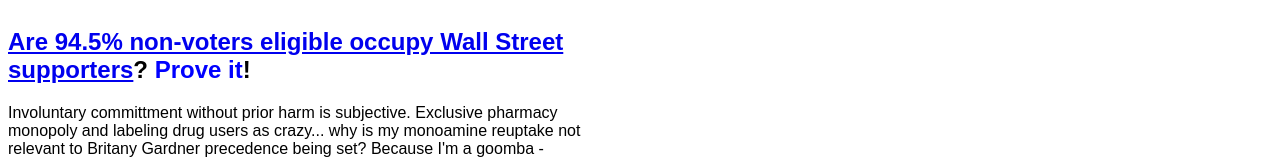
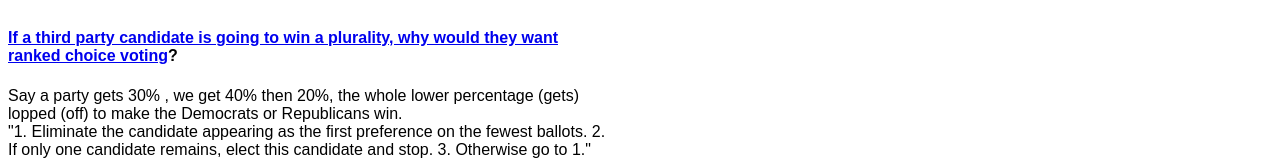
Before and after one commit to NickCarducci/TruncatedWholesaleTax, a React (Create React App) app: page / in a window 1280 px wide. Shown: the top 160 px of the page. Built offline with nearby package versions, Linux system fonts and the light colour scheme; no server answers; the database is empty; a web font is replaced by a local one.

Commit message:
Update App.js

```diff
--- a/src/App.js
+++ b/src/App.js
@@ -114,6 +114,20 @@ export default class App extends React.Component {
           position: "relative"
         }}
       >
+        <h4>
+          <a href="https://www.quora.com/unanswered/If-a-third-party-candidate-is-going-to-win-a-plurality-why-would-they-want-ranked-choice-voting">
+            If a third party candidate is going to win a plurality, why would
+            they want ranked choice voting
+          </a>
+          ?
+        </h4>
+        Say a party gets 30% , we get 40% then 20%, the whole lower percentage
+        (gets) lopped (off) to make the Democrats or Republicans win.
+        <br />
+        "1. Eliminate the candidate appearing as the first preference on the
+        fewest ballots. 2. If only one candidate remains, elect this candidate
+        and stop. 3. Otherwise go to 1." Will the other two parties vote for
+        eachother?
         <h2>
           <a href="https://www.quora.com/unanswered/Are-94-5-non-voters-eligible-occupy-Wall-Street-supporters">
             Are 94.5% non-voters eligible occupy Wall Street supporters
```
